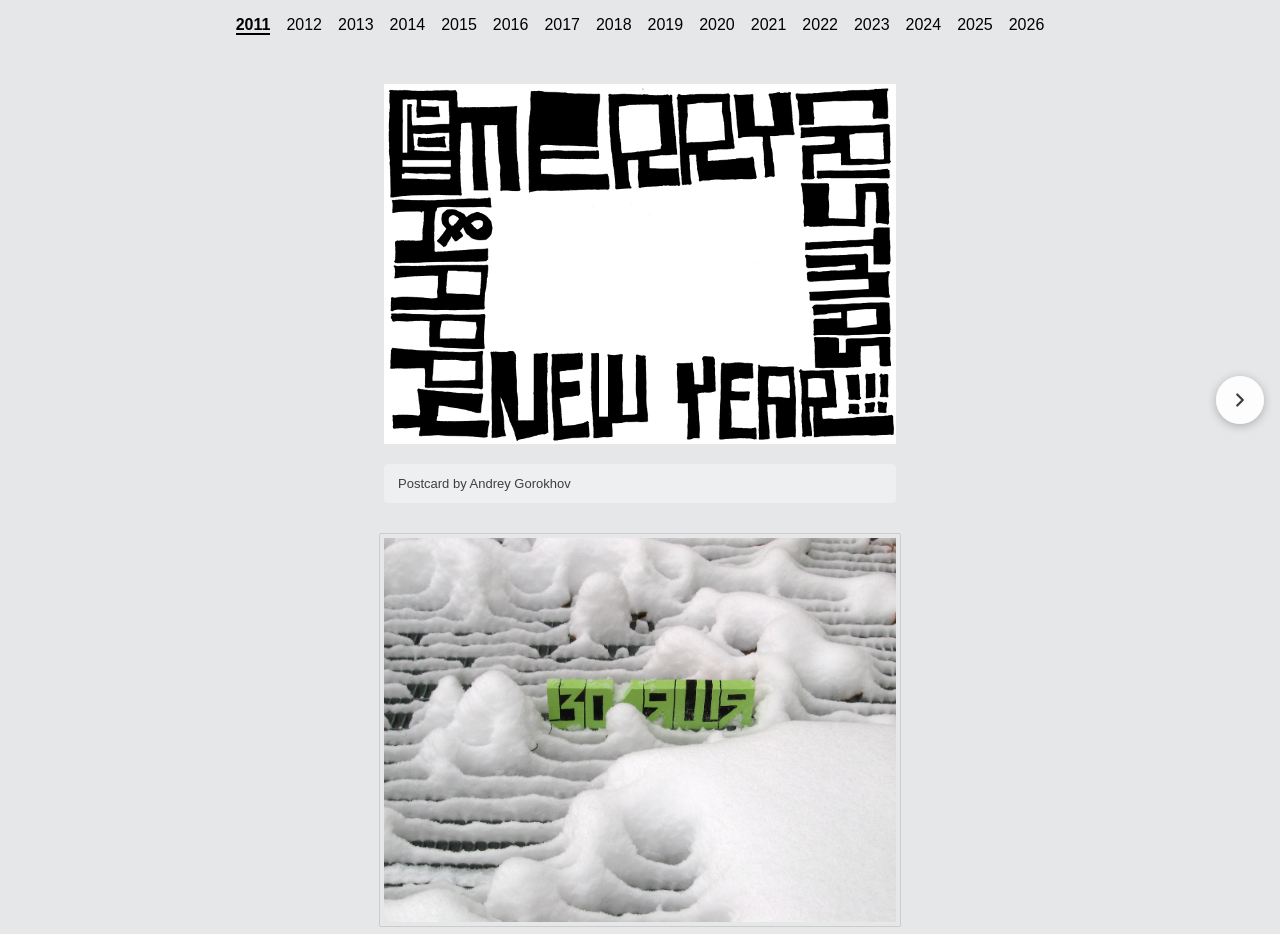
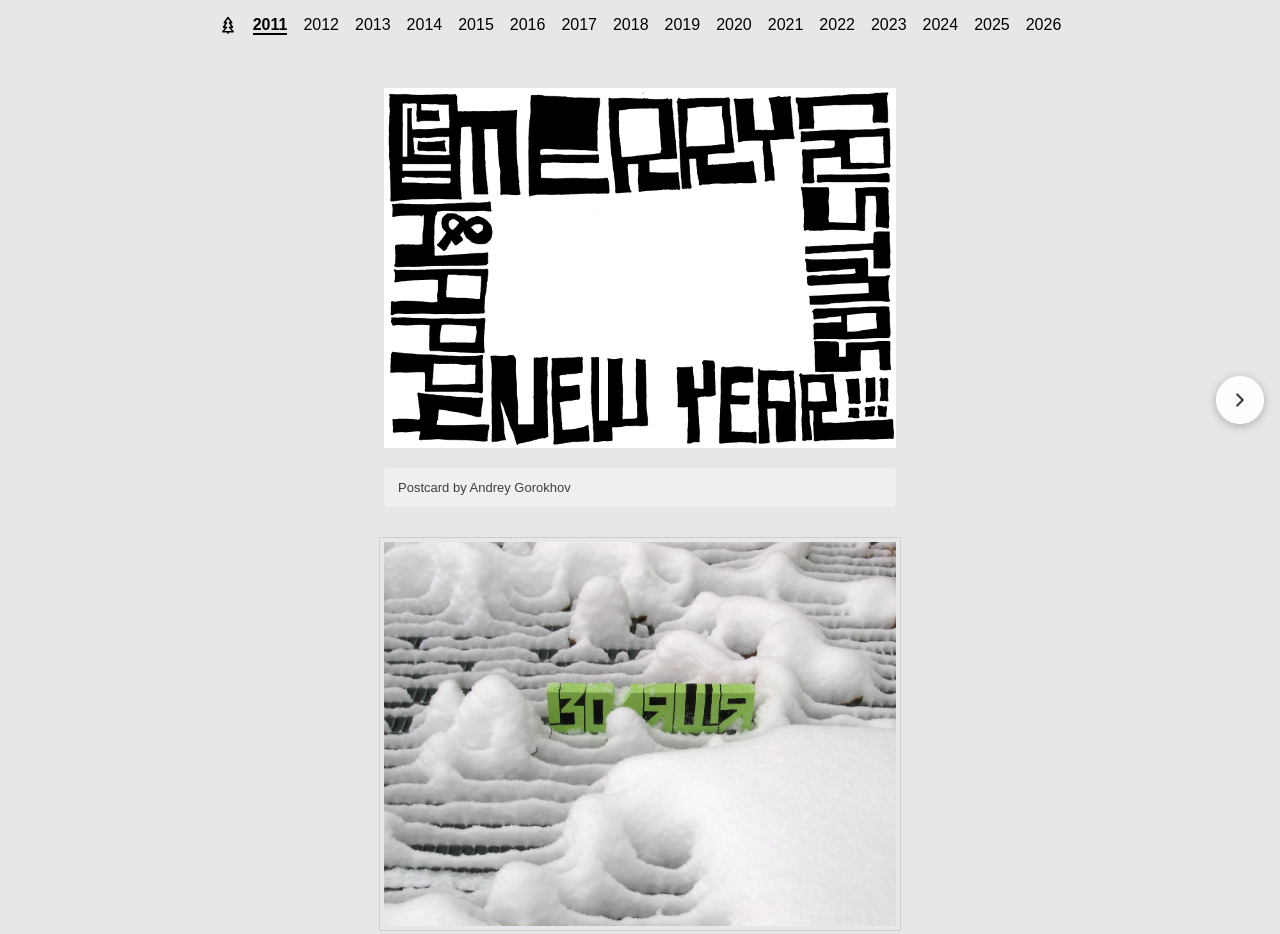
Before and after one commit to izolyatsia/xmas, a plain HTML site: page public/2011/index.html in a window 1280 px wide. Shown: the top 934 px of the page. Drawn offline with Linux system fonts and the light colour scheme.

Commit message:
Add Christmas tree home link before 2011 in the nav
Links back to the archive home page; not part of the prev/next
year arrows or arrow-key navigation.

Co-Authored-By: Claude Opus 5.5 <noreply@anthropic.com>
Claude-Session: https://claude.ai/code/session_01UXUuEuB8cSsoV4KBhRjPRX

```diff
--- a/public/2011/index.html
+++ b/public/2011/index.html
@@ -31,6 +31,7 @@ html {
 <body class="plain">
 <div class="cont">
 <ul>
+<li class="nav-home"><a href="../" title="All years" aria-label="All years"><svg viewBox="0 0 24 24" fill="none" stroke="currentColor" stroke-width="2" stroke-linecap="round" stroke-linejoin="round" aria-hidden="true"><path d="M12 2l-5 7h3l-4 6h4l-5 6h14l-5-6h4l-4-6h3z"/><path d="M12 21v2"/></svg></a></li>
 	<li><a href="../2011"   class="active">2011</a></li>
 	<li><a href="../2012">2012</a></li>
 	<li><a href="../2013">2013</a></li>
--- a/public/nav.css
+++ b/public/nav.css
@@ -100,3 +100,21 @@
 	.year-arrow:hover .year-arrow-label,
 	.year-arrow:focus-visible .year-arrow-label { opacity: 1; }
 	@media print { .year-arrow { display: none; } }
+
+	/* Home (all years) link in the nav */
+	.cont ul li.nav-home a {
+		display: inline-flex;
+		align-items: center;
+		border: 0;
+	}
+	.cont ul li.nav-home svg {
+		width: 18px;
+		height: 18px;
+		display: block;
+		transition: color .15s ease, transform .15s ease;
+	}
+	.cont ul li.nav-home a:hover svg,
+	.cont ul li.nav-home a:focus-visible svg {
+		color: #2e7d32;
+		transform: scale(1.15);
+	}
```
Also changed, not shown: public/2012/index.html (+1 -0 lines), public/2013/index.html (+1 -0 lines), public/2014/index.html (+1 -0 lines), public/2015/index.html (+1 -0 lines), public/2016/index.html (+1 -0 lines), public/2017/index.html (+1 -0 lines), public/2018/index.html (+1 -0 lines), public/2019/index.html (+1 -0 lines), public/2020/index.html (+1 -0 lines), public/2021/index.html (+1 -0 lines), public/2022/index.html (+1 -0 lines), public/2023/index.html (+1 -0 lines), public/2024/index.html (+1 -0 lines), public/2025/index.html (+1 -0 lines), 1 more files.
